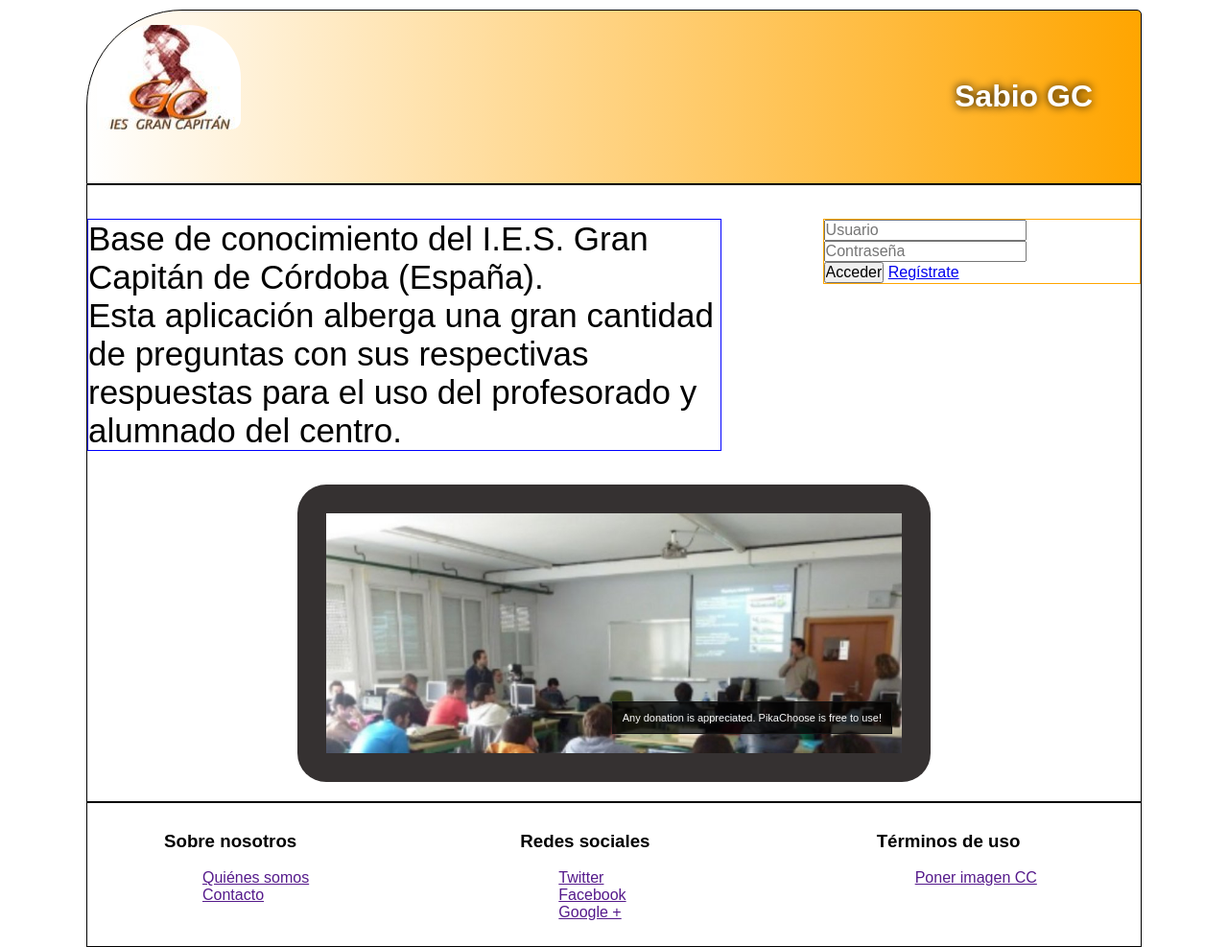
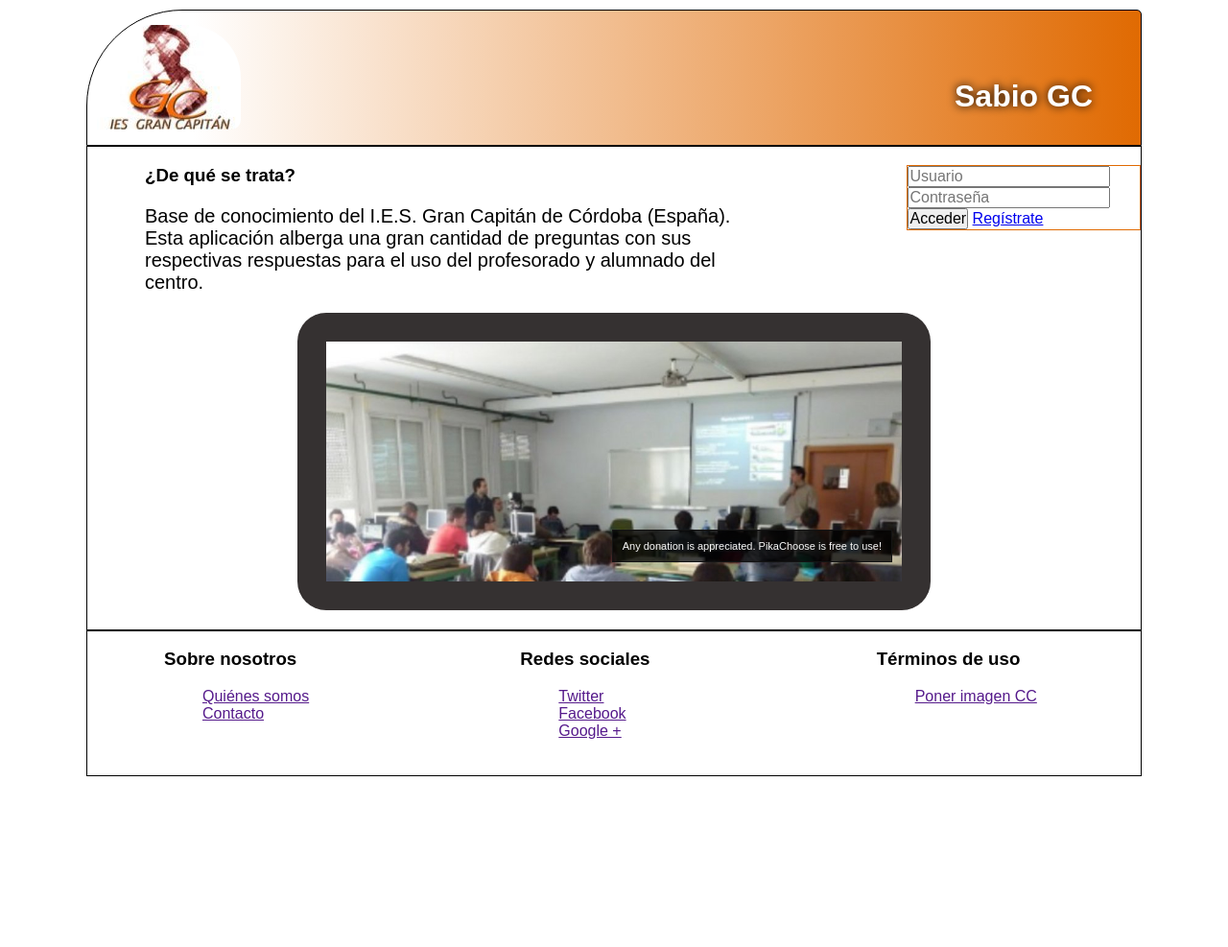
Before and after one commit to Rubenrod18/Prueba, a PHP site: page / in a window 1280 px wide. Shown: the whole page at 96% size. After the commit the page ends 809 px from the top, so only its background shows below. Run offline with PHP 8.4, Linux system fonts and the light colour scheme; some libraries are stand-ins or nearby versions.

Commit message:
ultimo 30enero

```diff
--- a/css/styles.css
+++ b/css/styles.css
@@ -16,12 +16,13 @@ body{
 
 header{
 	border: 1px solid black;
-	min-height: 120px;
+	height: 120px;
 	padding: 10px;
-	background: -webkit-linear-gradient(left, white, orange);
-	background: -moz-linear-gradient(left, white, orange);
-	background: -o-linear-gradient(left, white, orange);
-	background: -ms-linear-gradient(left, white, orange);
+	background: linear-gradient(left, white 10%, #e06a02);
+	background: -webkit-linear-gradient(left, white 10%, #e06a02);
+	background: -moz-linear-gradient(left, white 10%, #e06a02);
+	background: -o-linear-gradient(left, white 10%, #e06a02);
+	background: -ms-linear-gradient(left, white 10%, #e06a02);
 	color: white;
 	text-shadow: 0px 0px 10px black;
 	border-radius: 100px 5px 0px 0px;
@@ -33,10 +34,12 @@ header figure{
 */
 	position: absolute;
 	margin-top: 5px;
+	outline: none;
 }
 
 header figure img{
 	border-radius: 60px 55px 10px 0px;
+	outline: none;
 }
 
 header h1{
@@ -51,15 +54,18 @@ header h1{
 	border: 1px solid black;
 }
 
+#tparrafo{
+	margin-left: 60px;
+}
 p{
-	border: 1px solid blue;
+	margin-left: 60px;
 	width: 60%;
-	font-size: 35px;
+	font-size: 20px;
 }
 
 #formLogin{
-	border: 1px solid orange;
-	width: 30%;
+	border: 1px solid #e06a02;
+	width: 22%;
 	float: right;
 }
 
@@ -84,6 +90,6 @@ footer div{
 	column-width: 300px;
 	-webkit-column-width: 300px;
 	-moz-column-width: 300px;
-	min-height: 100px;
-	padding: 10px 80px;
+	min-height: 150px;
+	margin-left: 80px;
 }
--- a/index.php
+++ b/index.php
@@ -27,7 +27,9 @@
 			echo "<div id='wrapper'>";
 				echo "<div id='presentacion'>";
 					crearFormLogin();
-					echo "<p>
+					echo "
+					<h3 id=tparrafo>¿De qué se trata?</h3>
+					<p>
 						Base de conocimiento del I.E.S. Gran Capitán de Córdoba (España).<br/>
 						Esta aplicación alberga una gran cantidad de preguntas con sus respectivas respuestas
 						para el uso del profesorado y alumnado del centro.
```
